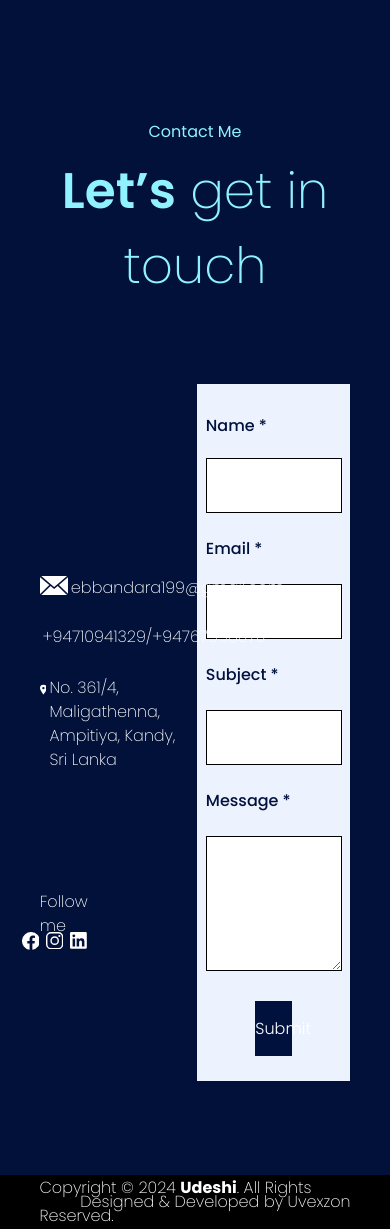
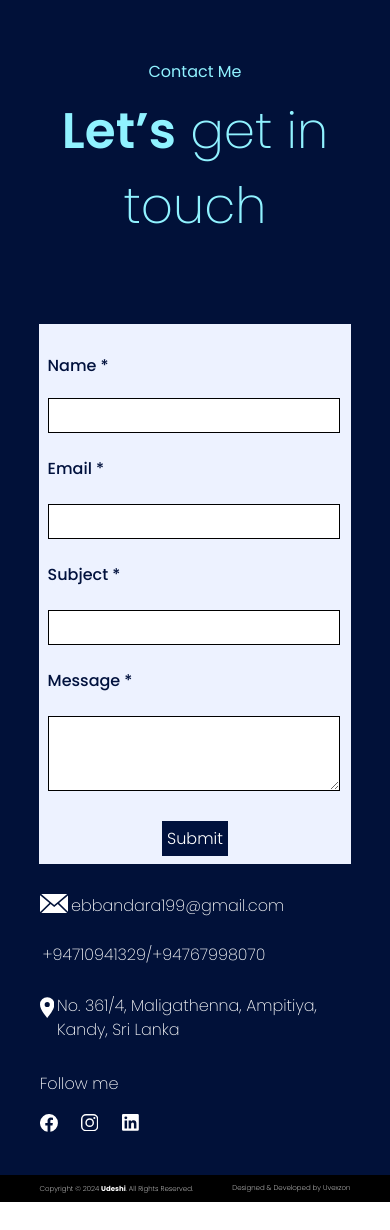
Before and after one commit to thisarusupun/portfolio-vidushi, a React (Vite) app: page / in a window 390 px wide. After the commit the page ends 1203 px from the top, so only its background shows below. Built offline with nearby package versions, Linux system fonts and the light colour scheme.

Commit message:
mobile responsivenes

```diff
--- a/package.json
+++ b/package.json
@@ -6,7 +6,7 @@
   "scripts": {
     "dev": "concurrently \"npm run start-backend\" \"npm run start-frontend\"",
     "start-backend": "node backend/index.js",
-    "start-frontend": "vite",
+    "start-frontend": "vite --host",
     "build": "vite build",
     "lint": "eslint . --ext js,jsx --report-unused-disable-directives --max-warnings 0",
     "preview": "vite preview"
--- a/src/components/Footer.jsx
+++ b/src/components/Footer.jsx
@@ -3,9 +3,9 @@ import React from 'react'
 function Footer() {
   return (
 <div>
-  <footer className="bg-black relative w-full h-[54px] flex flex-col items-center justify-center">
-    <p className="text-white absolute left-[10.14vw] text-left poppins-thin text-[16px] leading-[1.75rem] tracking-normal">Copyright © 2024 <span className="font-bold">Udeshi</span>. All Rights Reserved.</p>
-    <p className="text-white absolute right-[10.14vw] poppins-thin text-[16px] tracking-normal opacity-100">
+  <footer className="bg-black relative w-full md:h-[54px] h-[27px] flex flex-col items-center justify-center">
+    <p className="text-white absolute left-[10.14vw] text-left poppins-thin md:text-[16px] text-[7px] leading-[1.75rem] tracking-normal">Copyright © 2024 <span className="font-bold">Udeshi</span>. All Rights Reserved.</p>
+    <p className="text-white absolute right-[10.14vw] poppins-thin md:text-[16px] text-[7px] tracking-normal opacity-100">
     <a href="https://uvexzon.com/" target="_blank">Designed & Developed by Uvexzon</a>
     </p>
   </footer>
--- a/src/pages/Contacts.jsx
+++ b/src/pages/Contacts.jsx
@@ -24,13 +24,13 @@ function Contacts() {
   return (
     <div className="min-h-screen flex flex-col bg-black h-[1175px]">
       <div className="flex-1">
-        <div className="bg-[url('src/Assests/images/contactus.png')] bg-[100vw] w-full h-[1175px] aspect-w-16 aspect-h-9">
+        <div className="bg-[url('src/Assests/images/contactus.png')] bg-[100vw] w-full h-[1175px] aspect-w-16 aspect-h-9 overflow-hidden">
 
-          <p className='font-[poppins] text-[#90F2FF] opacity-100 text-center pt-[120px]'>Contact Me</p>
+          <p className='font-[poppins] text-[#90F2FF] opacity-100 text-center pt-[60px] md:pt-[120px]'>Contact Me</p>
           <p className='text-center poppins-thin text-[50px] text-[#90F2FF] pt-[10px]'><span className='text-center font-[poppins] font-semibold text-[50px] text-[#90F2FF]'>Let’s</span> get in touch</p>
-          <div className='absolute w-[39.23vw] h-[697px] left-[50.58vw] bg-transparent pt-[80px]'>
-
-            <div className='w-[39.23vw] h-[697px] bg-[#EDF2FF]'>
+          <div className='absolute w-[100vw] md:w-[39.23vw] md:h-[697px] left-[0vw] md:left-[50.58vw] bg-transparent pt-[80px]'>
+            <div className='flex items-center justify-center md:flex md:items-start md:justify-start'>
+            <div className='w-[80vw] md:w-[39.23vw] h-[540px] md:h-[697px] bg-[#EDF2FF]'>
              <form>
                 <p className='font-[poppins] font-medium pt-[30px] text-left pl-[2.196vw] text-[#00113D] opacity-1 h-[23px] pb-[20px]'>Name *</p> <br/>
              <div className='pl-[2.196vw]'>
@@ -40,7 +40,7 @@ function Contacts() {
                      name="name"
    value={name}
    onChange={(e)=>setName(e.target.value)}
-                     className="text-gray-700 border-black border h-[55px] w-[34.94vw] text-[24px]"
+                     className="text-gray-700 border-black border h-[35px] md:h-[55px] w-[75vw] md:w-[34.94vw] text-[20px] md:text-[24px]"
                      required/>
              </div><br/>
                   <p className=' font-[poppins] font-medium text-left pl-[2.196vw] text-[#00113D] opacity-1 h-[23px] pb-[20px]'>Email *</p><br/>
@@ -51,7 +51,7 @@ function Contacts() {
                     name="email"
  value={email}
  onChange={(e) => setEmail(e.target.value)}
-                    className="text-gray-700 border-black border h-[55px] w-[34.94vw]  text-[24px] z-100"
+                    className="text-gray-700 border-black border h-[35px] md:h-[55px] w-[75vw] md:w-[34.94vw]  text-[20px] md:text-[24px] z-100"
                     required/>
              </div><br/>
                   <p className=' font-[poppins] font-medium text-left pl-[2.196vw] text-[#00113D] opacity-1 h-[23px] pb-[20px]'>Subject *</p><br/>
@@ -62,7 +62,7 @@ function Contacts() {
                     name="subject"
  value={subject}
  onChange={(e) => setSubjecte(e.target.value)}
-                    className="text-gray-700 border-black border h-[55px] w-[34.94vw] text-[24px]"
+                    className="text-gray-700 border-black border h-[35px] md:h-[55px] w-[75vw] md:w-[34.94vw] text-[20px] md:text-[24px]"
                     required/>
              </div><br/>
                   <p className=' font-[poppins] font-medium text-left pl-[2.196vw] text-[#00113D] opacity-1 h-[23px] pb-[20px] font-poppins'>Message *</p><br/>
@@ -73,23 +73,24 @@ function Contacts() {
                     name="message"
  value={message}
  onChange={(e) => setMessage(e.target.value)}
-                    className="text-gray-700 border-black border h-[135px] w-[34.94vw] text-[24px]"
+                    className="text-gray-700 border-black border h-[75px] md:h-[135px] w-[75vw] md:w-[34.94vw] text-[20px] md:text-[24px]"
                     required/>
              </div><br/>
     <div className='flex items-center justify-center'>
   <button
      type="submit"
      onClick={send}
-     className='bg-[#00113D] h-[55px] w-[9.44vw] text-white poppins-thinb  opacity-1 '>Submit</button>
+     className='bg-[#00113D] h-[35px] md:h-[55px] w-[17vw] md:w-[9.44vw] text-white poppins-thinb  opacity-1 '>Submit</button>
   </div>
   </form>
+          </div>
           </div>
               </div>
 
 
 
 
-<div className='relative top-[272.09px] left-[10.175vw] w-[38vw]'>
+<div className='relative top-[650px] md:top-[272.09px] left-[10.175vw] w-[80vw] md:w-[38vw]'>
 
 <div className='flex flex-row space-x-[0.75vw]'>
 <svg xmlns="http://www.w3.org/2000/svg" width="28.375" height="19.154" viewBox="0 0 28.375 19.154">
@@ -117,10 +118,10 @@ function Contacts() {
 </div>
 </div>
 
-<div className='relative top-[390px] left-[10.175vw] w-[7.45vw] h-[59.83px] bg-transparent'>
+<div className='relative top-[680px] md:top-[390px] left-[10.175vw] md:w-[7.45vw] h-[59.83px] bg-transparent'>
                <p className='text-white  poppins-thin text-[16px] h-[23px]' >Follow me</p>
                <div className='pt-[19px]'>
-               <div className='flex flex-row justify-center items-left space-x-[1.7vw]'>
+               <div className='flex flex-row md:justify-center items-left space-x-[6vw] md:space-x-[1.7vw]'>
                <a href="https://web.facebook.com/profile.php?id=100082492470492&mibextid=ZbWKwL&_rdc=1&_rdr" target="_blank">
                <svg xmlns="http://www.w3.org/2000/svg" width="17.942" height="17.834" viewBox="0 0 17.942 17.834">
   <path id="Icon_awesome-facebook" data-name="Icon awesome-facebook" d="M18.5,9.534A8.971,8.971,0,1,0,8.132,18.4V12.127H5.853V9.534H8.132V7.557a3.165,3.165,0,0,1,3.388-3.49,13.806,13.806,0,0,1,2.008.175V6.449H12.4a1.3,1.3,0,0,0-1.462,1.4V9.534h2.488l-.4,2.593h-2.09V18.4A8.974,8.974,0,0,0,18.5,9.534Z" transform="translate(-0.563 -0.563)" fill="#fff"/>
--- a/src/pages/Research.jsx
+++ b/src/pages/Research.jsx
@@ -3,21 +3,21 @@ import React from 'react'
 function Research() {
   return (
     <div>
-      <div className="bg-[url('src/Assests/images/researchs.png')] bg-[100vw] h-[605px]">
-      <p className='relative poppins-thin text-[#90F2FF] text-center text-[16px] pt-[120px]'>Researchers</p>
+      <div className="bg-[url('src/Assests/images/researchs.png')] bg-[100vw] h-[605px] overflow-hidden">
+      <p className='relative text-[#90F2FF] text-center text-[16px] pt-[60px] md:pt-[120px] poppins-thin'>Researchers</p>
       <p className='relative poppins-extrathin text-[#90F2FF] text-center text-[50px] pt-[10px]'>
         <span className='font-bold'>A Summary of</span> My Researchers</p>
         <div className='relative bg-transparent top-[110px] h-[151px] w-[98.65vw]'>
-              <div className='flex flex-row w-[98.65vw]] bg-transparent'>
+              <div className='flex flex-col md:flex-row w-[98.65vw]] bg-transparent'>
                 <div className='relative bg-white w-[0.073vw] h-[151px] left-[16.91vw]'></div>
-                <div className='relative h-[55px] w-[4.02vw] bg-black top-[34px] left-[15.73vw]'>
+                <div className='relative h-[55px] w-[4.02vw] bg-black top-[22px] left-[15.73vw]'>
                   <p className='relative top-[10px] text-center poppins-thin font-bold text-[25px] text-white'>01.</p>
                 </div>
-                <div className='relative left-[17.50vw] top-[36px] w-[57.39vw] h-[55px] bg-transparent'>
+                <div className='relative left-[17.50vw] top-[-280px] md:top-[36px] w-[57.39vw] h-[55px] bg-transparent'>
                   <p className='text-white text-[18px] poppins-thin font-medium'>Full keratin hair growth oil portion: increasing the hair thickness, stringiness and depth of the follicles with peppermint extract</p>
                 </div>
-                <div>
-                  <img src="src\Assests\images\qr.png" className="relative bg-black left-[22.411vw] w-[76px] h-[75px] top-[22px]"/>
+                <div className='relative top-[-200px] md:top-[22px]'>
+                  <img src="src\Assests\images\qr.png" className="relative bg-black left-[22.411vw] w-[76px] h-[75px] md:top-[22px]"/>
                   <p className='text-white relative  left-[22.211vw] top-[32px] poppins-thin font-bold text-[16px]'>Ref. No: 119</p>
                   </div>
 
--- a/src/pages/Resume.jsx
+++ b/src/pages/Resume.jsx
@@ -17,7 +17,7 @@ function Resume() {
 
   return (
     <div>
-      <div className="bg-[url('src/Assests/images/resume.png')] bg-[100vw] h-[1579px] overflow-hidden">
+      <div className="bg-[url('src/Assests/images/resume.png')] bg-[100vw] h-[7000px] md:h-[1579px] overflow-hidden">
       <button onClick={onButtonClick}className='relative bg-[#000E31] w-[18.0087vw] h-[74px] z-50 top-[1385px] left-[41.654vw]'>
         <p className='text-white font-[16px] poppins-thin'><span className='font-bold'>Download My</span> Resume</p>
         </button>
```
Also changed, not shown: src/pages/Blogs.jsx (+14 -15 lines).
